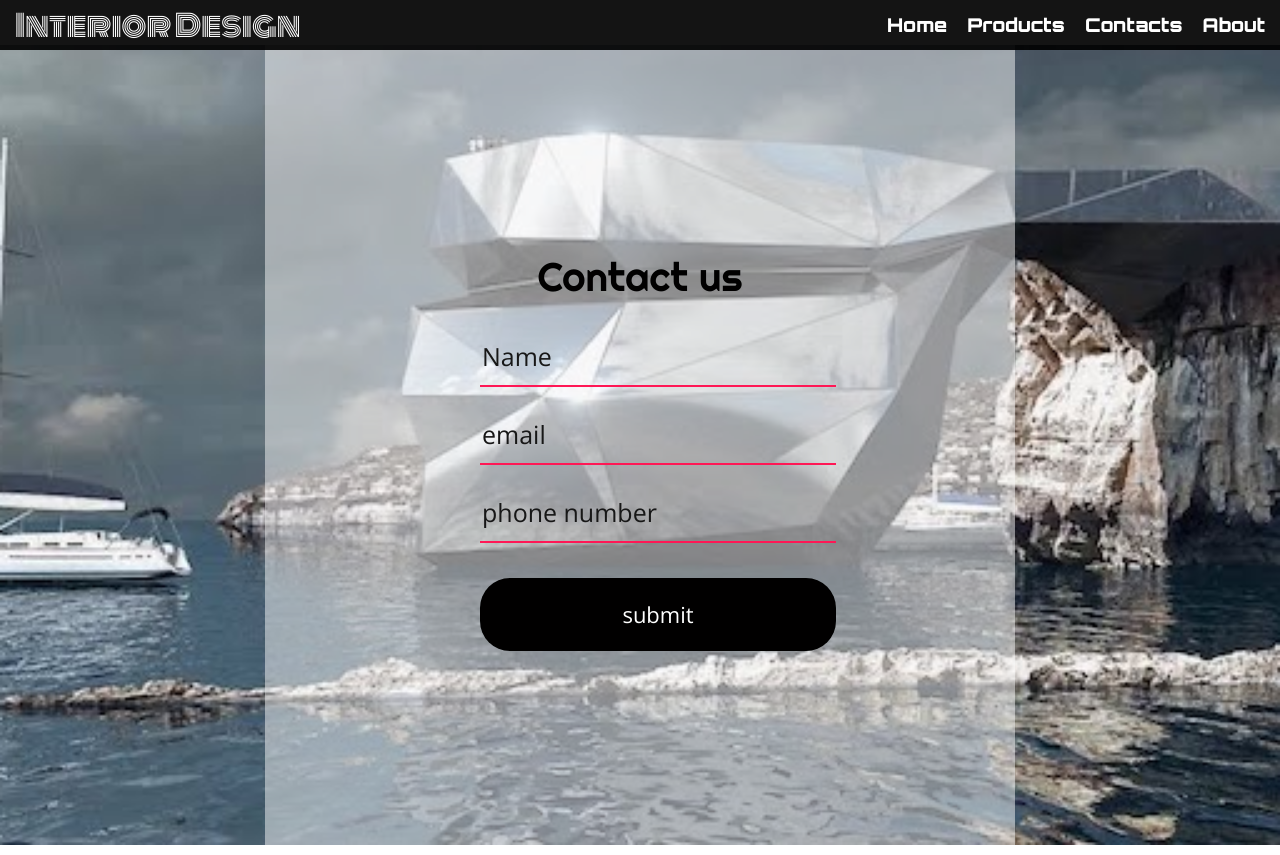
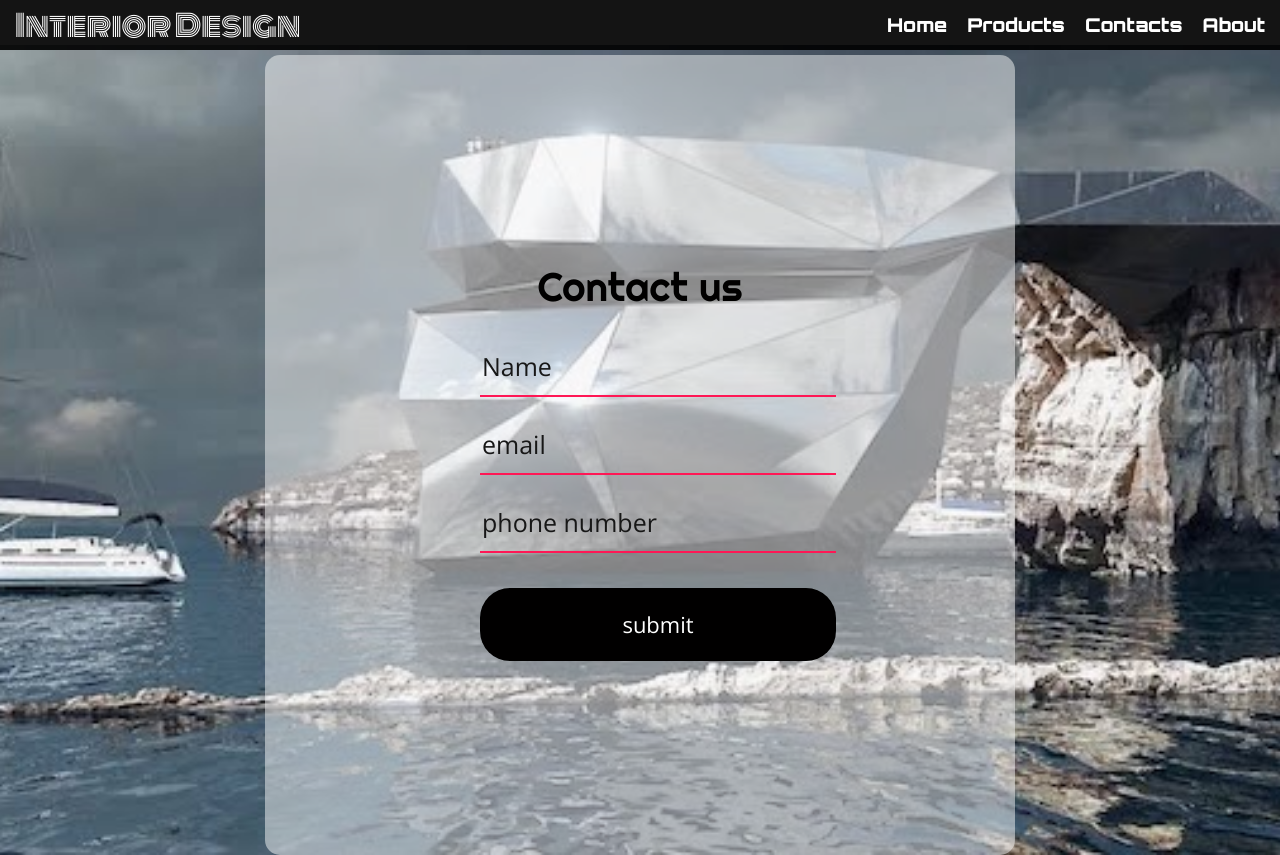
Before and after one commit to lekegitrepo/simple-react-web, a React (Create React App) app: page /Contact in a window 1280 px wide. Built offline with nearby package versions, Linux system fonts and the light colour scheme.

Commit message:
set border radius for the form container

```diff
--- a/src/assets/css/style.min.css
+++ b/src/assets/css/style.min.css
@@ -1 +1 @@
-#container,.carousel,body,html{height:100%;margin:0;width:100%}.image-slide{height:100vh;width:100vw;transition:background-image .6s cubic-bezier(.5,.7,.7,.7)}.contact,.design-container{margin-top:45px}.contact .title,.design-container .title{font-family:Righteous,cursive}.flex-d{display:flex;flex-direction:column;align-items:center;justify-content:center}.contact{background:url(../img/bg-2.jpg);background-position:center;background-repeat:no-repeat;background-size:cover}.contact .form-container{background-color:#fbfbfb7d;height:100vh;width:60%}.contact .form-container .form-group input{display:block;margin:18px;width:100%}.contact .form-container .form-group input:focus{outline:0}.contact .form-container .form-group input[type=email],.contact .form-container .form-group input[type=phone],.contact .form-container .form-group input[type=text]{background-color:transparent;border-bottom:2px solid #ff1755;font-size:25px;height:60px}.contact .form-container .form-group input[type=submit]{background-color:#010000;border-radius:30px;color:#fff;font-size:22px;margin-top:35px;padding:20px;text-align:center}.contact .form-container .form-group input[type=submit]:hover{background-color:#171717;color:#ff1755}.contact .form-container ::placeholder{color:#171717}.card{border:none;position:relative}.card img{min-height:350px}.card .card-body{bottom:0;background-color:#fbfbfb7d;font-family:Righteous,cursive;position:absolute}
+#container,.carousel,body,html{height:100%;margin:0;width:100%}.image-slide{height:100vh;width:100vw;transition:background-image .6s cubic-bezier(.5,.7,.7,.7)}.contact,.design-container{margin-top:45px}.contact .title,.design-container .title{font-family:Righteous,cursive}.flex-d{display:flex;flex-direction:column;align-items:center;justify-content:center}.contact{background:url(../img/bg-2.jpg);background-position:center;background-repeat:no-repeat;background-size:cover}.contact .form-container{background-color:#fbfbfb7d;border-radius:15px;height:100vh;margin-top:10px;width:60%}.contact .form-container .form-group input{display:block;margin:18px;width:100%}.contact .form-container .form-group input:focus{outline:0}.contact .form-container .form-group input[type=email],.contact .form-container .form-group input[type=phone],.contact .form-container .form-group input[type=text]{background-color:transparent;border-bottom:2px solid #ff1755;font-size:25px;height:60px}.contact .form-container .form-group input[type=submit]{background-color:#010000;border-radius:30px;color:#fff;font-size:22px;margin-top:35px;padding:20px;text-align:center}.contact .form-container .form-group input[type=submit]:hover{background-color:#171717;color:#ff1755}.contact .form-container ::placeholder{color:#171717}.card{border:none;position:relative}.card img{min-height:350px}.card .card-body{bottom:0;background-color:#fbfbfb7d;font-family:Righteous,cursive;position:absolute}
--- a/src/assets/scss/style.scss
+++ b/src/assets/scss/style.scss
@@ -33,7 +33,9 @@ html, body, #container, .carousel {
 
   .form-container {
     background-color: #fbfbfb7d;
+    border-radius: 15px;
     height: 100vh;
+    margin-top: 10px;
     width: 60%;
 
     .form-group input {
```
